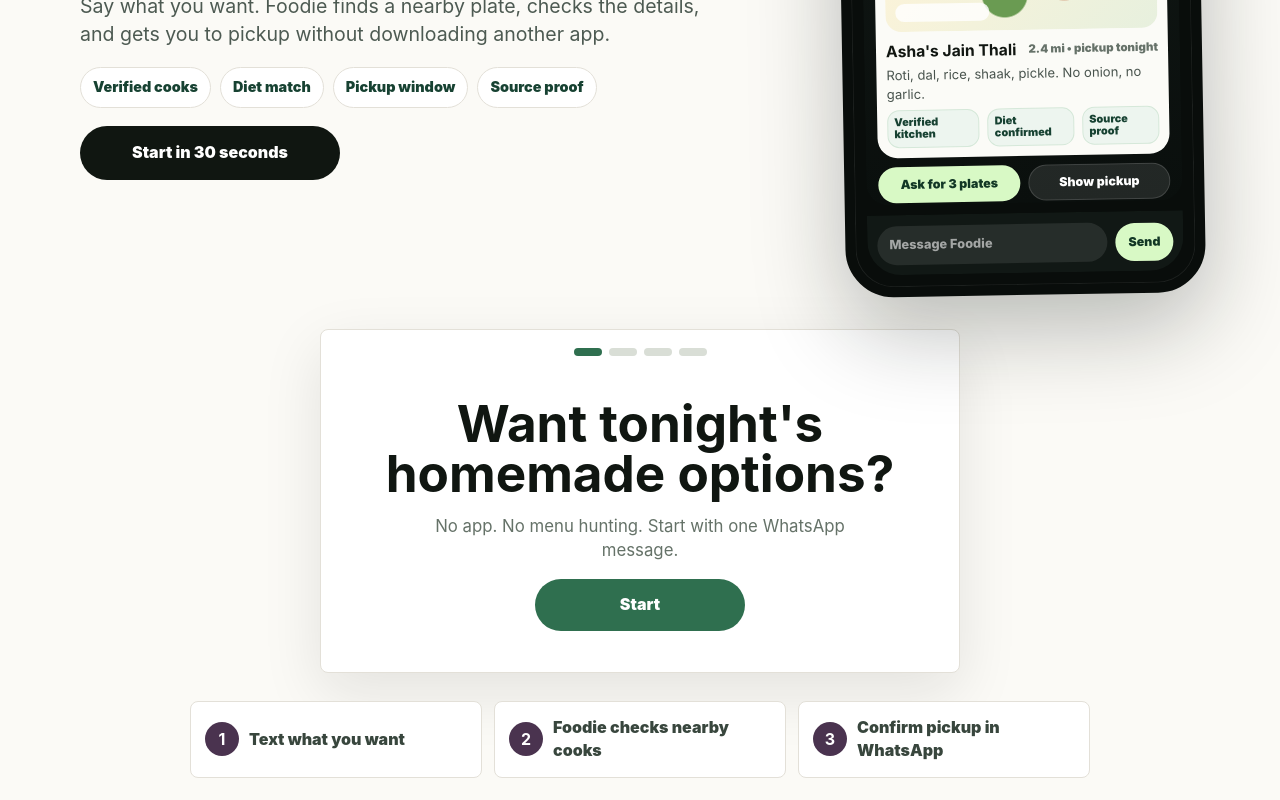
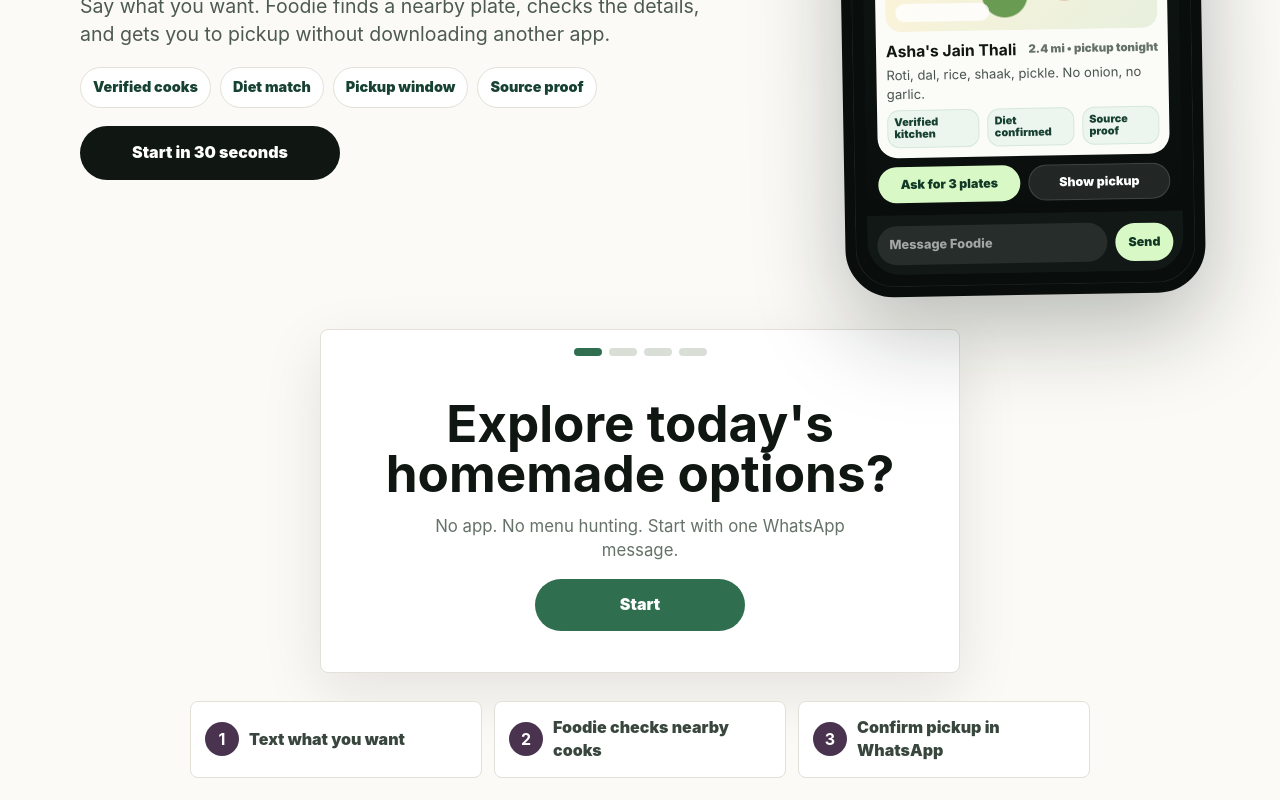
Before and after one commit to shimoverse/homefood-prd, a Next.js app: page /l in a window 1280 px wide. Shown: the part 550-1350 px from the top of the page. Built offline with nearby package versions, Linux system fonts and the light colour scheme.

Commit message:
Update LocalPlate onboarding prompt

```diff
--- a/components/SimpleLanding.tsx
+++ b/components/SimpleLanding.tsx
@@ -120,7 +120,7 @@
 
         {step === "start" && (
           <div className="stepCard">
-            <h2>Want tonight's homemade options?</h2>
+            <h2>Explore today's homemade options?</h2>
             <p>No app. No menu hunting. Start with one WhatsApp message.</p>
             <button className="simplePrimary" onClick={() => setStep("phone")}>Start</button>
           </div>
```
